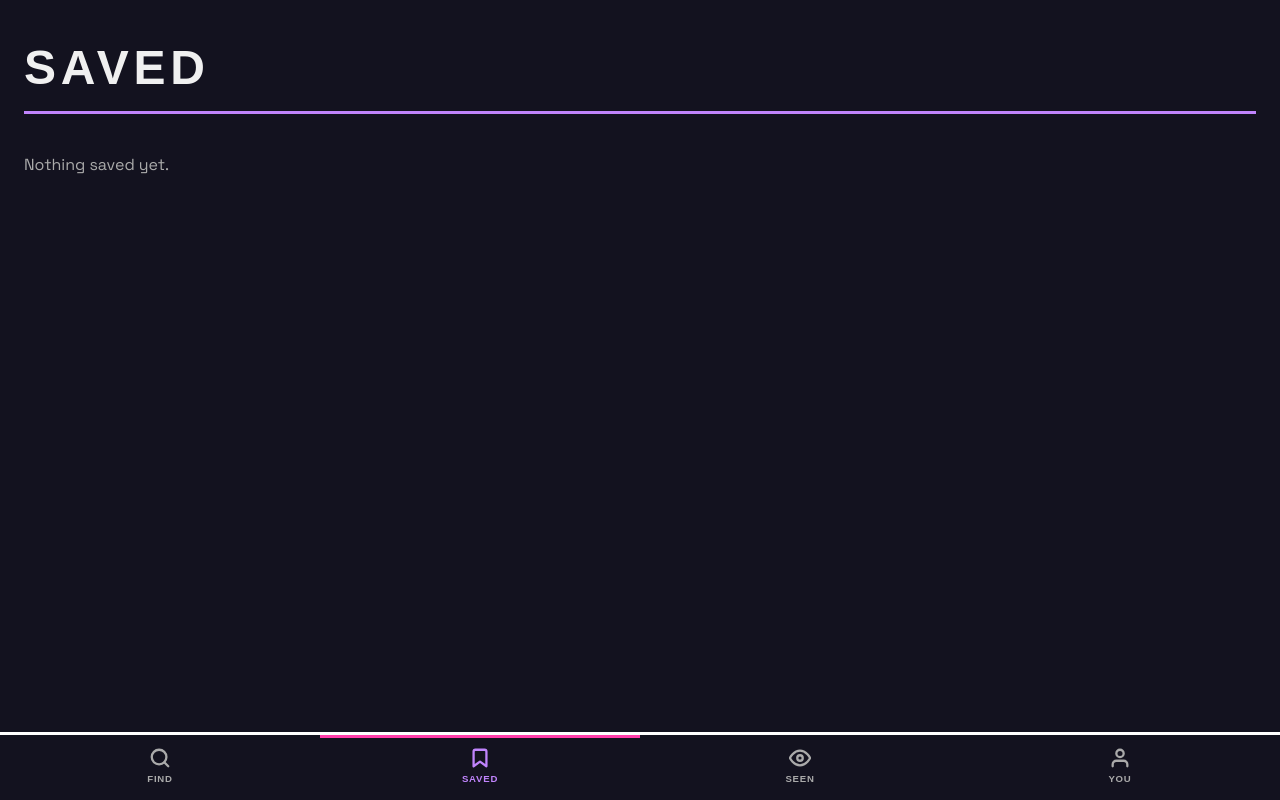
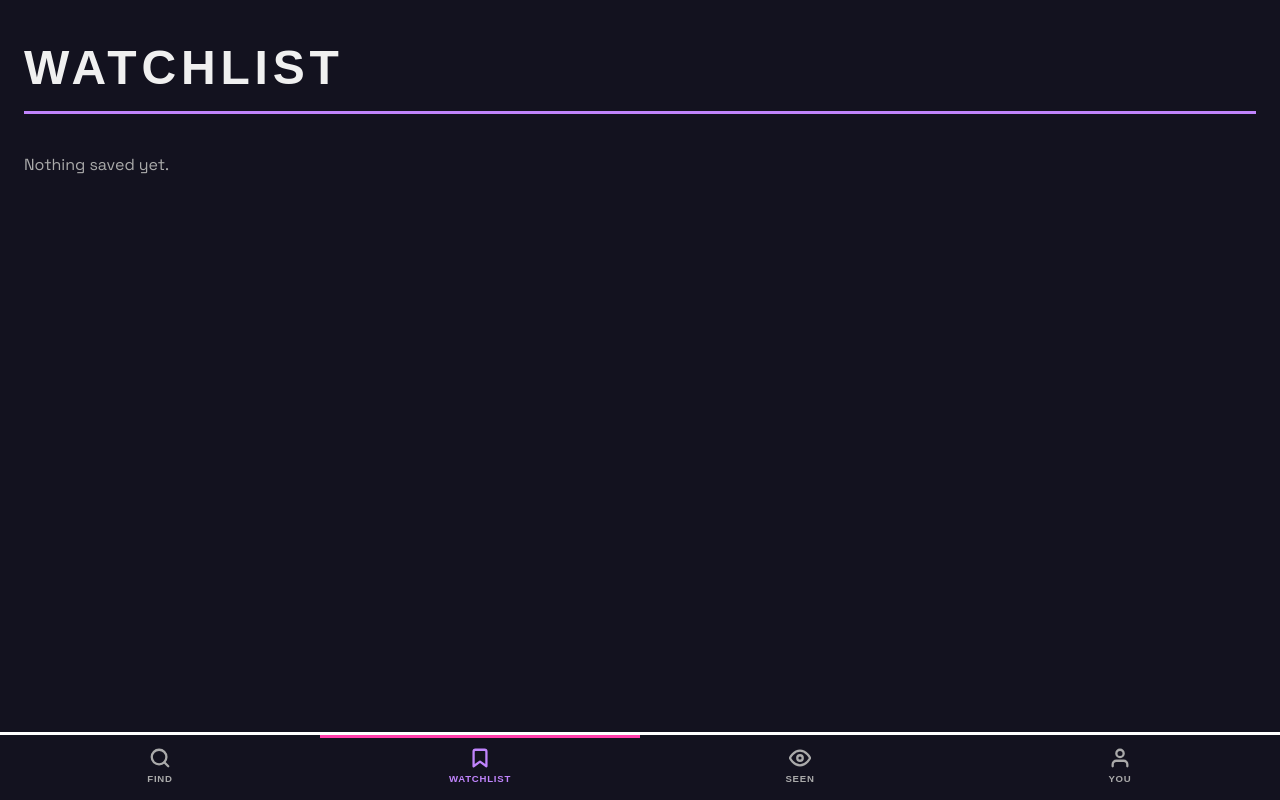
Before and after one commit to the-esoteric-girl/movie-tracker, a React (Vite) app: page /saved in a window 1280 px wide. Built offline with nearby package versions, Linux system fonts and the light colour scheme; a web font is replaced by a local one.

Commit message:
feat: rename Saved to Watchlist, auto-remove from watchlist when logged, typography convention docs

```diff
--- a/src/App.jsx
+++ b/src/App.jsx
@@ -43,9 +43,13 @@ export default function App() {
 
   // Expected shape: { ...tmdbMovieFields, rating: Number, review: String, watchedDate: "YYYY-MM-DD" }
   function addToSeen(movie) {
-    const updated = [...seenList, movie];
-    setSeenList(updated);
-    saveToStorage("seenList", updated);
+    const updatedSeen = [...seenList, movie];
+    setSeenList(updatedSeen);
+    saveToStorage("seenList", updatedSeen);
+    // Auto-remove from watchlist when logged
+    const updatedWatchlist = watchlist.filter((m) => m.id !== movie.id);
+    setWatchlist(updatedWatchlist);
+    saveToStorage("watchlist", updatedWatchlist);
   }
 
   function removeFromSeen(movieId) {
--- a/src/components/BottomNav.jsx
+++ b/src/components/BottomNav.jsx
@@ -21,7 +21,7 @@ const tabs = [
   },
   {
     to: "/saved",
-    label: "Saved",
+    label: "Watchlist",
     icon: (
       <svg
         viewBox="0 0 24 24"
--- a/src/index.css
+++ b/src/index.css
@@ -22,6 +22,9 @@
   --accent-interactive: #ff3daa;
 
   /* ── Typography ── */
+  /* Convention:
+     --font-display (Unbounded)  → headings, nav labels, section labels, button text, uppercase UI chrome
+     --font-body (Space Grotesk) → metadata, descriptions, dates, ratings, body text, form fields */
   --font-display: "Unbounded", sans-serif;
   --font-body: "Space Grotesk", sans-serif;
 
--- a/src/pages/SavedPage.jsx
+++ b/src/pages/SavedPage.jsx
@@ -3,7 +3,7 @@ import MovieCard from "../components/MovieCard";
 export default function SavedPage({ watchlist }) {
   return (
     <div className="app">
-      <h1 className="heading">Saved</h1>
+      <h1 className="heading">Watchlist</h1>
       {watchlist.length === 0 ? (
         <p className="empty-state">Nothing saved yet.</p>
       ) : (
```
